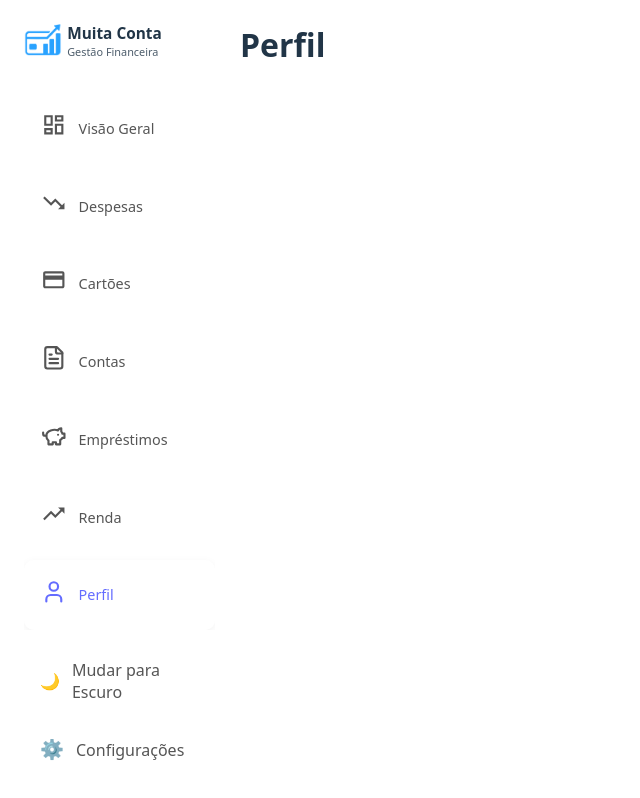
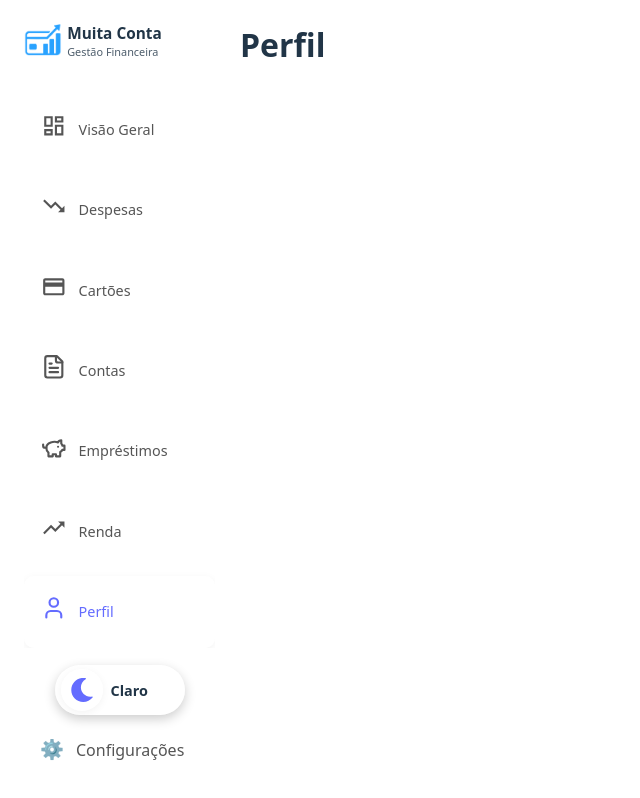
Before and after one commit to devErenNildo/muita-conta-front, a React (Vite) app: page /perfil in a window 1280 px wide. Shown: the whole page, without its empty margins (0-640 px from the left). Built offline with nearby package versions, Linux system fonts and the light colour scheme; no server answers; sample sign-in values are in the browser's storage.

Commit message:
ajusta botao de troca de tema

```diff
--- /dev/null
+++ b/src/shared/components/molecules/ThemeToggle.module.css
@@ -0,0 +1,90 @@
+[data-theme="dark"] .toggleButton {
+    width: 130px;
+    height: 50px;
+    padding: 5px;
+    gap: 0;
+    justify-content: center;
+    position: relative;
+    display: flex;
+    align-items: center;
+    align-self: center;
+    border-radius: 25px;
+    font-family: inherit;
+    background-color: var(--color-nav-glass-bg);
+    border: 1px solid var(--color-nav-border);
+    backdrop-filter: blur(10px);
+    -webkit-backdrop-filter: blur(10px);
+    box-shadow: 0 4px 12px rgba(146, 146, 146, 0.08);
+    cursor: pointer;
+    transition: all 0.3s ease;
+    color: var(--color-text);
+}
+
+[data-theme="light"] .toggleButton {
+    width: 130px;
+    height: 50px;
+    padding: 5px;
+    gap: 0;
+    justify-content: flex-start;
+    position: relative;
+    display: flex;
+    align-items: center;
+    align-self: center;
+    border-radius: 25px;
+    font-family: inherit;
+    background-color: var(--color-nav-glass-bg);
+    border: 1px solid var(--color-nav-border);
+    backdrop-filter: blur(10px);
+    -webkit-backdrop-filter: blur(10px);
+    box-shadow: 0 4px 12px rgba(0, 0, 0, 0.2);
+    cursor: pointer;
+    transition: all 0.3s ease;
+    color: var(--color-text);
+}
+
+.toggleButton:hover {
+    border-color: var(--color-link);
+    background-color: var(--color-nav-glass-bg);
+    color: var(--color-text);
+}
+
+.thumb {
+    position: absolute;
+    top: 5px;
+    left: 5px;
+    width: 40px;
+    height: 40px;
+    border-radius: 50%;
+    display: flex;
+    align-items: center;
+    justify-content: center;
+    font-size: 1.5em;
+    background-color: var(--color-nav-active-bg);
+    border: 1px solid var(--color-nav-border);
+    box-shadow: 0 2px 8px var(--color-nav-active-shadow);
+    color: var(--color-nav-icon-active);
+    transition: all 0.3s cubic-bezier(0.175, 0.885, 0.32, 1.275);
+}
+
+.label {
+    position: absolute;
+    font-size: 0.9em;
+    font-weight: 600;
+    color: var(--color-text);
+    pointer-events: none;
+    transition: all 0.3s ease;
+}
+
+.light .thumb {
+    transform: translate(0, -5%);
+}
+.light .label {
+    left: 55px;
+}
+
+.dark .thumb {
+    transform: translate(80px, -5%);
+}
+.dark .label {
+    left: 15px;
+}
--- a/src/shared/components/molecules/ThemeToggle.tsx
+++ b/src/shared/components/molecules/ThemeToggle.tsx
@@ -1,6 +1,9 @@
-import { useDispatch, useSelector } from 'react-redux';
-import type { AppDispatch, RootState } from '../../../app/store';
-import { toggleTheme } from '../../../features/theme/redux/themeSlice';
+import { useDispatch, useSelector } from "react-redux";
+import type { AppDispatch, RootState } from "../../../app/store";
+import { toggleTheme } from "../../../features/theme/redux/themeSlice";
+import styles from "./ThemeToggle.module.css";
+import { IoMdSunny } from "react-icons/io";
+import { FaMoon } from "react-icons/fa";
 
 const ThemeToggle = () => {
     const { mode } = useSelector((state: RootState) => state.theme);
@@ -10,14 +13,22 @@ const ThemeToggle = () => {
         dispatch(toggleTheme());
     };
 
-    const nextTheme = mode === 'light' ? 'Escuro' : 'Claro';
-    const icon = mode === 'light' ? '🌙' : '☀️';
-    const label = `Mudar para ${nextTheme}`;
+    const isLight = mode === "light";
+
+    const icon = isLight ? <FaMoon /> : <IoMdSunny />;
+    const currentThemeName = isLight ? "Claro" : "Escuro";
+    const titleLabel = `Mudar para ${isLight ? "Escuro" : "Claro"}`;
 
     return (
-        <button onClick={handleToggle} title={label}>
-            <span className="theme-icon">{icon}</span>
-            <span className="theme-label">{label}</span>
+        <button
+            onClick={handleToggle}
+            title={titleLabel}
+            className={`${styles.toggleButton} ${isLight ? styles.light : styles.dark
+                }`}
+        >
+            <span className={styles.thumb}>{icon}</span>
+
+            <span className={styles.label}>{currentThemeName}</span>
         </button>
     );
 };
```
